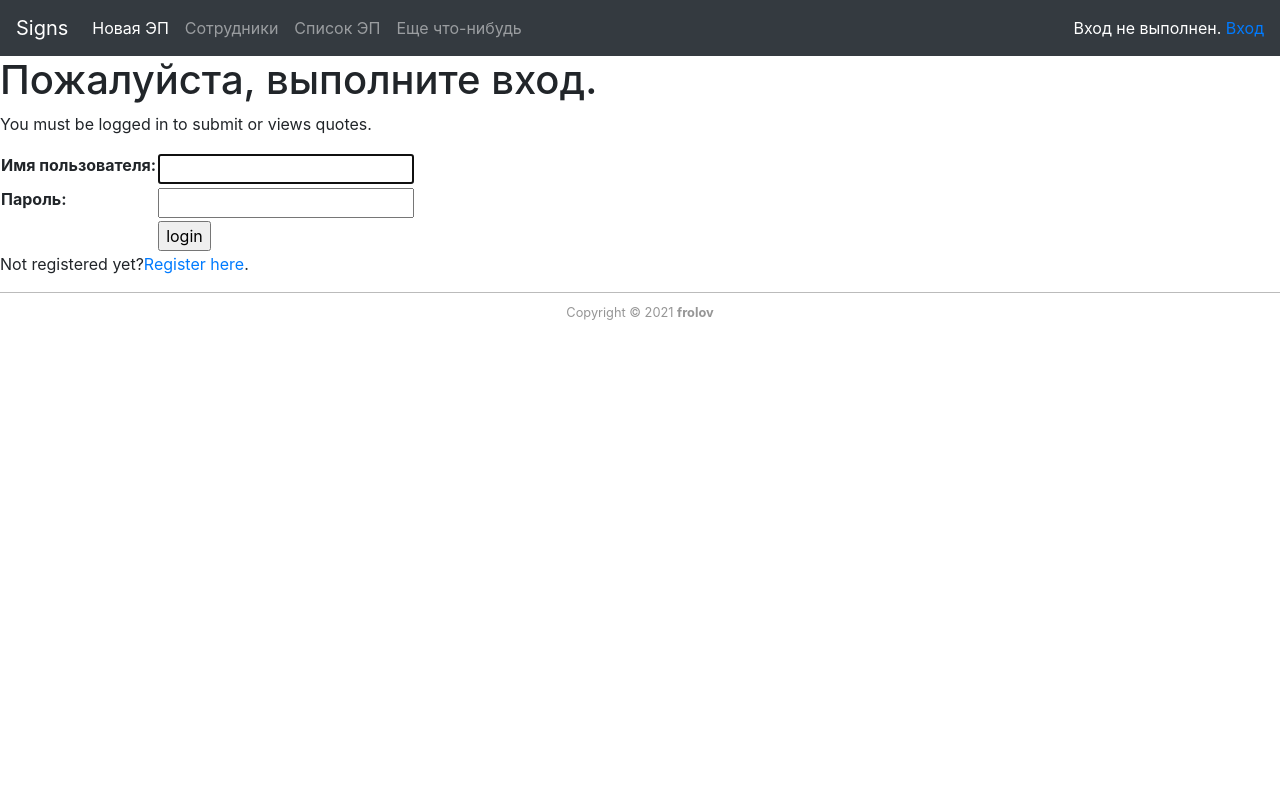
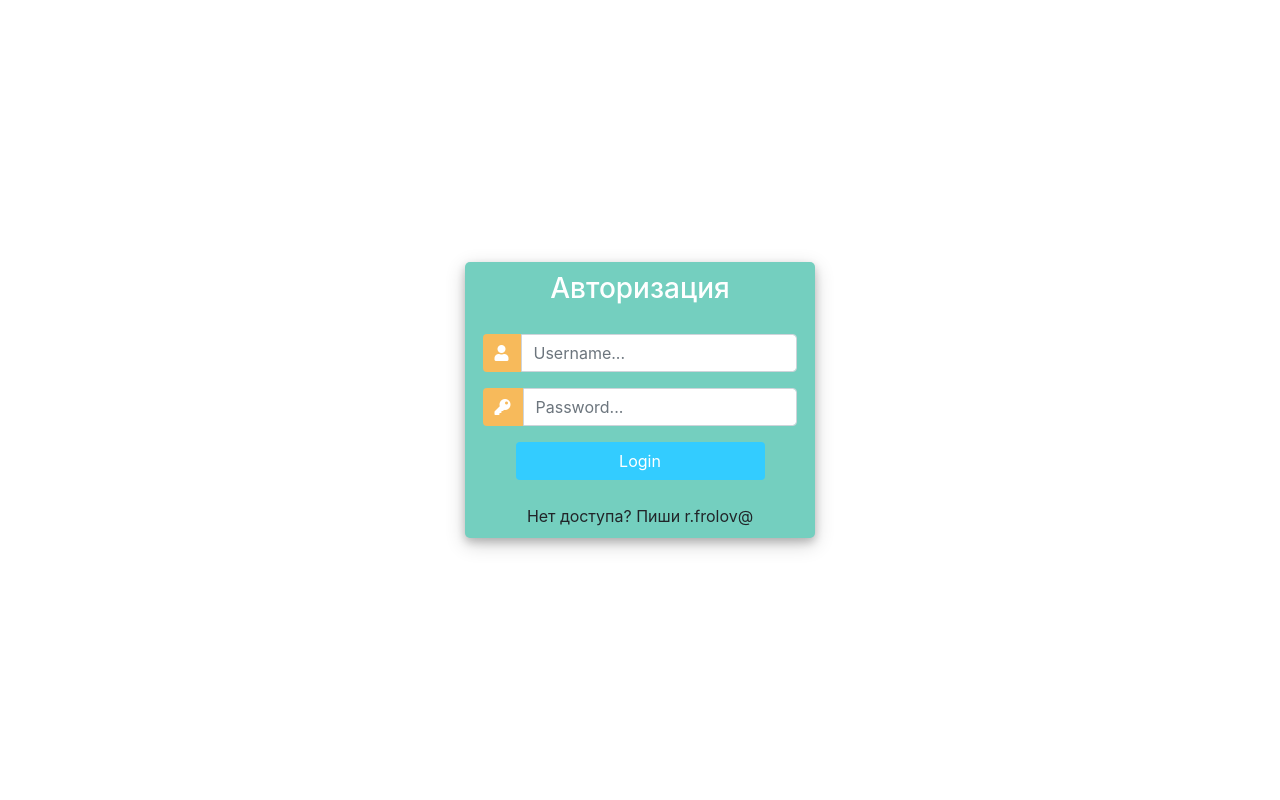
Before and after one commit to Lacsw/digital-sign-storage, a Django app: page /login/ in a window 1280 px wide. Run offline with Django 3.2, Linux system fonts and the light colour scheme; some libraries are stand-ins or nearby versions.

Commit message:
reword login template page

```diff
--- a/dw_root/dw_site/templates/registration/login.html
+++ b/dw_root/dw_site/templates/registration/login.html
@@ -1,26 +1,125 @@
-{% extends "base.html" %}
+<!DOCTYPE html>
+<html>
 
-{% block title %}Регистрация{% endblock title %}
+<head>
+	<title>Вход</title>
+	<link rel="stylesheet" href="https://stackpath.bootstrapcdn.com/bootstrap/4.1.3/css/bootstrap.min.css" integrity="sha384-MCw98/SFnGE8fJT3GXwEOngsV7Zt27NXFoaoApmYm81iuXoPkFOJwJ8ERdknLPMO" crossorigin="anonymous">
+	<script src="https://ajax.googleapis.com/ajax/libs/jquery/3.3.1/jquery.min.js"></script>
+	<link rel="stylesheet" href="https://use.fontawesome.com/releases/v5.6.1/css/all.css" integrity="sha384-gfdkjb5BdAXd+lj+gudLWI+BXq4IuLW5IT+brZEZsLFm++aCMlF1V92rMkPaX4PP" crossorigin="anonymous">
 
-{% block sidenav %}
-    <li><a href="/">Главная</a></li>
-{% endblock sidenav %}
 
-{% block content %}
-<h1>Пожалуйста, выполните вход.</h1>
-<p>You must be logged in to submit or views quotes.</p>
+	<style>
+		body,
+		html {
+			margin: 0;
+			padding: 0;
+			height: 100%;
+		}
+		.user_card {
+			width: 350px;
+			margin-top: auto;
+			margin-bottom: auto;
+			background: #74cfbf;
+			position: relative;
+			display: flex;
+			justify-content: center;
+			flex-direction: column;
+			padding: 10px;
+			box-shadow: 0 4px 8px 0 rgba(0, 0, 0, 0.2), 0 6px 20px 0 rgba(0, 0, 0, 0.19);
+			-webkit-box-shadow: 0 4px 8px 0 rgba(0, 0, 0, 0.2), 0 6px 20px 0 rgba(0, 0, 0, 0.19);
+			-moz-box-shadow: 0 4px 8px 0 rgba(0, 0, 0, 0.2), 0 6px 20px 0 rgba(0, 0, 0, 0.19);
+			border-radius: 5px;
 
-<form method="post" action="{% url 'login' %}">
-<table>
-    {{ form.as_table }}
-    <tr>
-        <td>&nbsp;</td>
-        <td><input type="submit" value="login"></td>
-    </tr>
-</table>
-<p>Not registered yet?<a href="{% url 'register'%}">Register here</a>.</p>
-<input type="hidden" name="next" value="{{ next }}" />
-{% csrf_token %}
-</form>
+		}
 
-{% endblock content %}
+		.form_container {
+			margin-top: 20px;
+		}
+
+		#form-title{
+			color: #fff;
+
+		}
+
+		.login_btn {
+			width: 100%;
+			background: #33ccff !important;
+			color: white !important;
+		}
+		.login_btn:focus {
+			box-shadow: none !important;
+			outline: 0px !important;
+		}
+		.login_container {
+			padding: 0 2rem;
+		}
+		.input-group-text {
+			background: #f7ba5b !important;
+			color: white !important;
+			border: 0 !important;
+			border-radius: 0.25rem 0 0 0.25rem !important;
+		}
+		.input_user,
+		.input_pass:focus {
+			box-shadow: none !important;
+			outline: 0px !important;
+		}
+
+		#messages{
+			background-color: grey;
+			color: #fff;
+			padding: 10px;
+			margin-top: 10px;
+		}
+	</style>
+
+</head>
+<body>
+	<div class="container h-100">
+		<div class="d-flex justify-content-center h-100">
+			<div class="user_card">
+				<div class="d-flex justify-content-center">
+
+
+					<h3 id="form-title">Авторизация</h3>
+				</div>
+				<div class="d-flex justify-content-center form_container">
+					<form method="POST" action="">
+						{% csrf_token %}
+						<div class="input-group mb-3">
+							<div class="input-group-append">
+								<span class="input-group-text"><i class="fas fa-user"></i></span>
+							</div>
+
+							<input type="text" name="username" placeholder="Username..." class="form-control">
+						</div>
+
+						<div class="input-group mb-2">
+							<div class="input-group-append">
+								<span class="input-group-text"><i class="fas fa-key"></i></span>
+							</div>
+
+								<input type="password" name="password" placeholder="Password..." class="form-control" >
+						</div>
+
+							<div class="d-flex justify-content-center mt-3 login_container">
+				 				<input class="btn login_btn" type="submit" value="Login">
+				   			</div>
+					</form>
+				</div>
+
+				{% for message in messages %}
+					<p id="messages">{{message}}</p>
+				{% endfor %}
+
+				<div class="mt-4">
+					<div class="d-flex justify-content-center links">
+						Нет доступа? Пиши r.frolov@
+					</div>
+				</div>
+			</div>
+		</div>
+	</div>
+</body>
+
+</html>
```
